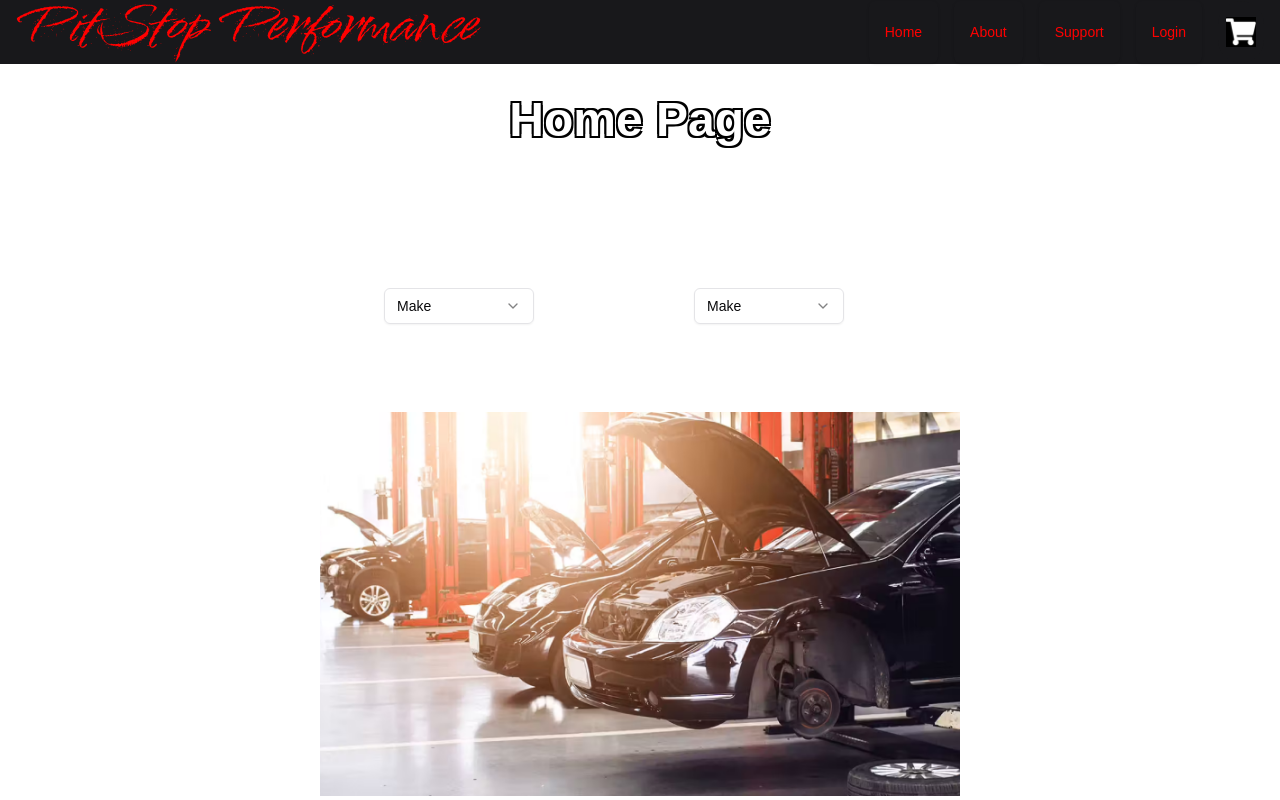
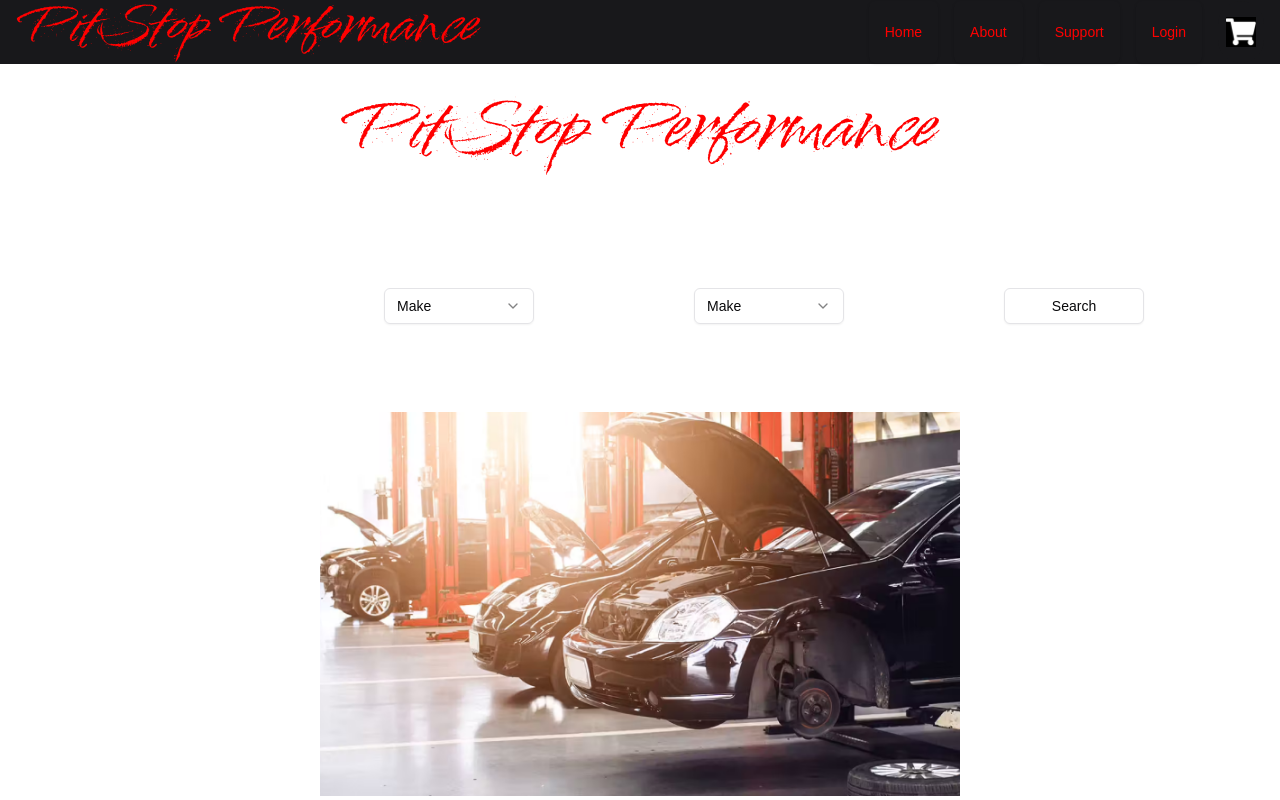
Before and after one commit to dannya101/Car-Parts-E-commerce, a Next.js app in the folder pitstop-performace/: page / in a window 1280 px wide. Built offline with nearby package versions, Linux system fonts and the light colour scheme.

Commit message:
added search button and logo

```diff
--- a/pitstop-performace/src/app/page.tsx
+++ b/pitstop-performace/src/app/page.tsx
@@ -1,6 +1,6 @@
 import Image from "next/image";
 import { SelectScrollable } from "@/components/selectbutton";
-
+import {Searchbutton} from "@/components/searchbutton"
 
 export default function Home() {
   const picConfigs = 'absolute bottom-1 left-1/2 transform -translate-x-1/2 w-1/2 h-96 fade-background animate-fade-in';
@@ -9,12 +9,15 @@
       <div style={{position : "fixed"}} className={`${picConfigs}`}/>
       <div style={{position : "fixed"}} className={`${picConfigs} delay-2000`}/>
       <div style={{position : "fixed"}} className={`${picConfigs} delay-4000`}/>
-      <div className="relative z-10 p-8">
-        <h1 className="text-white text-5xl text-border font-bold flex justify-center">Home Page</h1>
+      <div className="relative z-1 p-8 flex justify-center">
+        {/* <h1 className="text-white text-5xl text-border font-bold flex justify-center">Pitstop Performance</h1> */}
+        <img src="/webname.svg" alt="logo" width={600} height={309}/>
       </div>
-      <div className="relative z-10 flex flex-row items-center space-x-40 pt-28 pl-96">
+      <div className="relative z-10 flex flex-row items-center space-x-40 pt-20 pl-96">
         <SelectScrollable/>
         <SelectScrollable/>
+        <Searchbutton/>
+
       </div>
     </div>
   );
--- a/pitstop-performace/src/components/navbaritem.tsx
+++ b/pitstop-performace/src/components/navbaritem.tsx
@@ -1,5 +1,5 @@
 import Link from "next/link"
-import {Button} from "@/components/ui/button"
+import { Button } from "@/components/ui/navbutton"
 interface NavbarItemProps {
     navLink: {
         label: string,
--- /dev/null
+++ b/pitstop-performace/src/components/searchbutton.tsx
@@ -0,0 +1,12 @@
+import { Button } from "@/components/ui/selectbutton"
+import { buttonVariants } from "@/components/ui/selectbutton"
+import Link from "next/link"
+
+
+
+export function Searchbutton() {
+  return <Button asChild className="w-[140px]" variant={"outline"}>
+  <Link href="/login">Search</Link>
+</Button>
+
+}
--- /dev/null
+++ b/pitstop-performace/src/components/ui/selectbutton.tsx
@@ -0,0 +1,57 @@
+import * as React from "react"
+import { Slot } from "@radix-ui/react-slot"
+import { cva, type VariantProps } from "class-variance-authority"
+
+import { cn } from "@/lib/utils"
+
+const buttonVariants = cva(
+  "inline-flex items-center justify-center gap-2 whitespace-nowrap rounded-md text-sm font-medium transition-colors focus-visible:outline-none focus-visible:ring-1 focus-visible:ring-ring disabled:pointer-events-none disabled:opacity-50 [&_svg]:pointer-events-none [&_svg]:size-4 [&_svg]:shrink-0",
+  {
+    variants: {
+      variant: {
+        default:
+          "bg-primary text-primary-foreground shadow hover:bg-primary/90",
+        destructive:
+          "bg-destructive text-destructive-foreground shadow-sm hover:bg-destructive/90",
+        outline:
+          "border border-input bg-background shadow-sm hover:bg-accent hover:text-accent-foreground",
+        secondary:
+          "bg-secondary text-secondary-foreground shadow-sm hover:bg-secondary/80",
+        ghost: "hover:bg-accent hover:text-accent-foreground",
+        link: "text-primary underline-offset-4 hover:underline",
+      },
+      size: {
+        default: "h-9 px-4 py-2",
+        sm: "h-8 rounded-md px-3 text-xs",
+        lg: "h-10 rounded-md px-8",
+        icon: "h-9 w-9",
+      },
+    },
+    defaultVariants: {
+      variant: "default",
+      size: "default",
+    },
+  }
+)
+
+export interface ButtonProps
+  extends React.ButtonHTMLAttributes<HTMLButtonElement>,
+    VariantProps<typeof buttonVariants> {
+  asChild?: boolean
+}
+
+const Button = React.forwardRef<HTMLButtonElement, ButtonProps>(
+  ({ className, variant, size, asChild = false, ...props }, ref) => {
+    const Comp = asChild ? Slot : "button"
+    return (
+      <Comp
+        className={cn(buttonVariants({ variant, size, className }))}
+        ref={ref}
+        {...props}
+      />
+    )
+  }
+)
+Button.displayName = "Button"
+
+export { Button, buttonVariants }
```
Also changed, not shown: pitstop-performace/src/components/ui/navbutton.tsx (renamed from pitstop-performace/src/components/ui/button.tsx).
